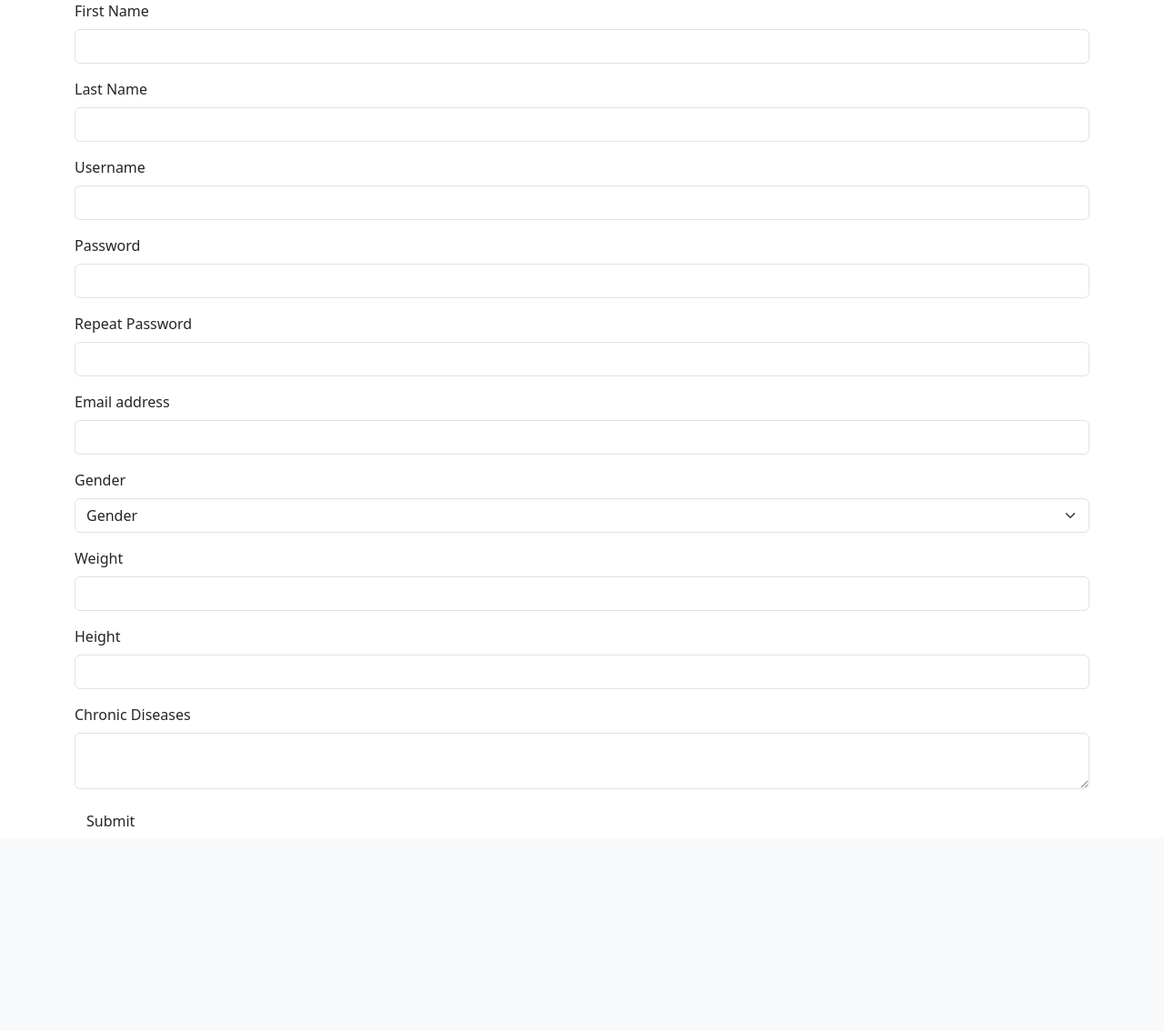
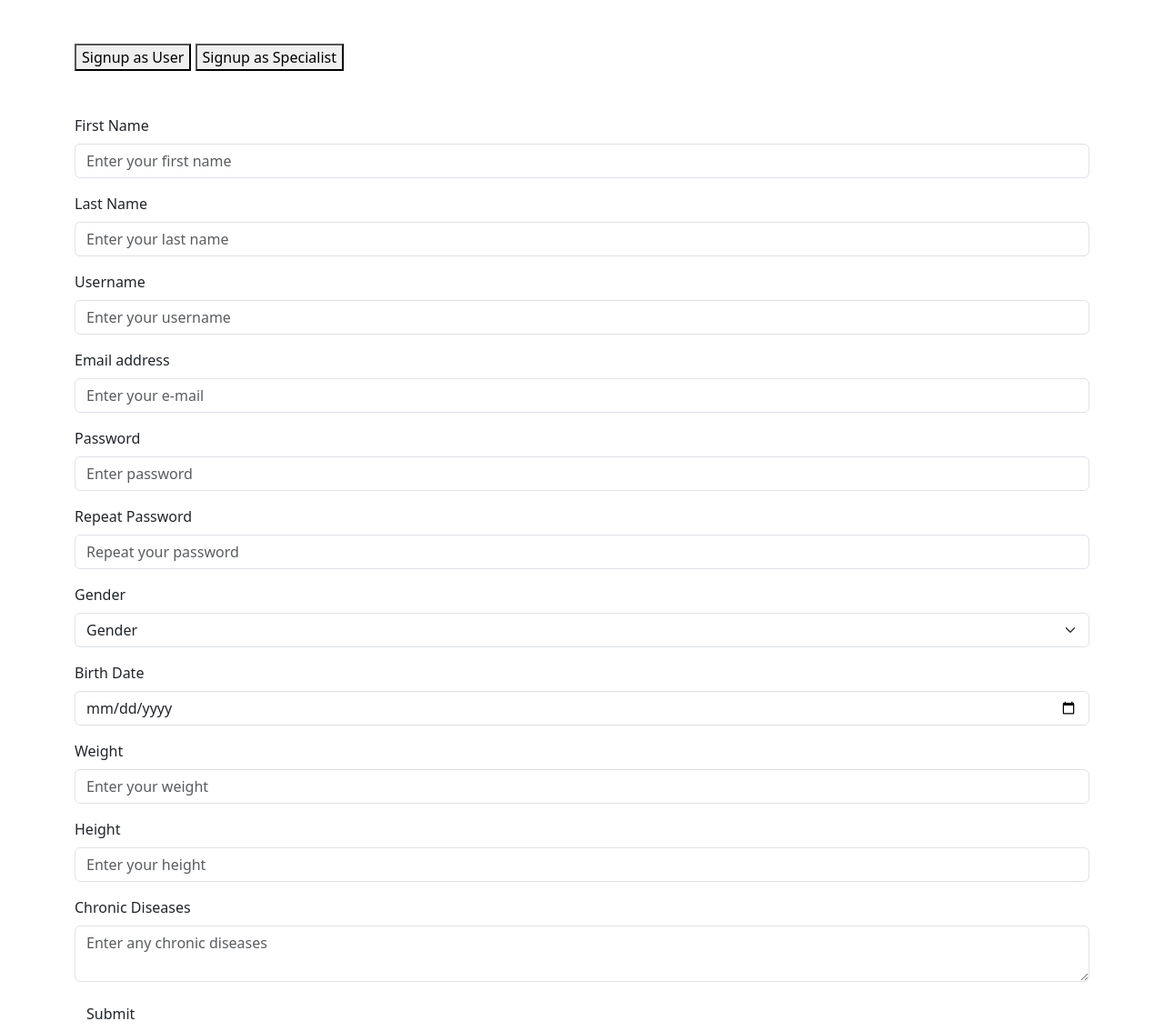
Before and after one commit to Raed-Mulla/NutriWay, a Django app: page /register/ in a window 1280 px wide. Shown: the part 56-1190 px from the top of the page at 91% size. Before the commit the page ends 965 px from the top, so only its background shows below. Run offline with Django 5.2, Linux system fonts and the light colour scheme; some libraries are stand-ins or nearby versions.

Commit message:
Login and Register pages modify - Html Nav - 2

```diff
--- a/NutriWay/accounts/templates/accounts/login.html
+++ b/NutriWay/accounts/templates/accounts/login.html
@@ -1,4 +1,5 @@
 {% extends 'core/base.html' %}
+{% block title %} Login {% endblock %}
 
 {% block content %}
 <section class="login">
@@ -12,6 +13,7 @@
         <label class="form-label">Password</label>
         <input type="password" class="form-control" name="password" required>
       </div>
+      <input type="submit" value="Submit" class="btn btn-primary">
     </form>
   </div>
 </section>
--- a/NutriWay/accounts/templates/accounts/register.html
+++ b/NutriWay/accounts/templates/accounts/register.html
@@ -1,56 +1,162 @@
 {% extends 'core/base.html' %}
-
+{% block title %} Register {% endblock %}
 {% block content %}
-<section class="register">
+<section class="register mt-5">
   <div class="container">
-
-    <form>
+    <div class="btns">
+      <button type="button" onclick="showForm('signup-user')">Signup as User</button>
+      <button type="button" onclick="showForm('signup-specialists')">Signup as Specialist</button>
+    </div>
+    <form id="signup-user" class="mt-5" action="">
       <div class="mb-3">
         <label class="form-label">First Name</label>
-        <input type="text" class="form-control" name="first_name" required>
+        <input type="text" class="form-control" name="first_name" placeholder="Enter your first name" required>
       </div>
       <div class="mb-3">
         <label class="form-label">Last Name</label>
-        <input type="text" class="form-control" name="last_name" required>
+        <input type="text" class="form-control" name="last_name" placeholder="Enter your last name" required>
       </div>
       <div class="mb-3">
         <label class="form-label">Username</label>
-        <input type="text" class="form-control" name="username" required>
+        <input type="text" class="form-control" name="username" placeholder="Enter your username" required>
+      </div>
+      <div class="mb-3">
+        <label class="form-label">Email address</label>
+        <input type="email" class="form-control" name="email" placeholder="Enter your e-mail" required>
       </div>
       <div class="mb-3">
         <label class="form-label">Password</label>
-        <input type="password" class="form-control" name="password" required>
+        <input type="password" class="form-control" name="password" placeholder="Enter password" required>
       </div>
       <div class="mb-3">
         <label class="form-label">Repeat Password</label>
-        <input type="password" class="form-control" name="repeat-password" required>
-      </div>
-      <div class="mb-3">
-        <label class="form-label">Email address</label>
-        <input type="email" class="form-control" name="email" required>
+        <input type="password" class="form-control" name="repeat-password" placeholder="Repeat your password" required>
       </div>
       <div class="mb-3">
         <label class="form-label">Gender</label>
-        <select class="form-select">
+        <select class="form-select" required>
           <option>Gender</option>
           <option value="male">Male</option>
           <option value="female">Female</option>
         </select>
       </div>
       <div class="mb-3">
+        <label class="form-label">Birth Date</label>
+        <input type="date" class="form-control" required>
+      </div>
+      <div class="mb-3">
         <label class="form-label">Weight</label>
-        <input type="number" class="form-control" name="weight" required>
+        <input type="number" class="form-control" name="weight" placeholder="Enter your weight" required>
       </div>
       <div class="mb-3">
         <label class="form-label">Height</label>
-        <input type="number" class="form-control" name="height" required>
+        <input type="number" class="form-control" name="height" placeholder="Enter your height" required>
       </div>
       <div class="mb-3">
         <label class="form-label">Chronic Diseases</label>
-        <textarea class="form-control" name="chronic-diseases"></textarea>
+        <textarea class="form-control" name="chronic-diseases" placeholder="Enter any chronic diseases"></textarea>
+      </div>
+      <input type="submit" class="btn" value="Submit">
+    </form>
+    <form id="signup-specialists" class="d-none mt-5" action="">
+      <div class="mb-3">
+        <label class="form-label">First Name</label>
+        <input type="text" class="form-control" name="first_name" placeholder="Enter your first name" required>
+      </div>
+      <div class="mb-3">
+        <label class="form-label">Last Name</label>
+        <input type="text" class="form-control" name="last_name" placeholder="Enter your last name" required>
+      </div>
+      <div class="mb-3">
+        <label class="form-label">Username</label>
+        <input type="text" class="form-control" name="username" placeholder="Enter your username" required>
+      </div>
+      <div class="mb-3">
+        <label class="form-label">Email address</label>
+        <input type="email" class="form-control" name="email" placeholder="Enter your e-mail" required>
+      </div>
+      <div class="mb-3">
+        <label class="form-label">Password</label>
+        <input type="password" class="form-control" name="password" placeholder="Enter password" required>
+      </div>
+      <div class="mb-3">
+        <label class="form-label">Repeat Password</label>
+        <input type="password" class="form-control" name="repeat-password" placeholder="Repeat your password" required>
+      </div>
+      <div class="mb-3">
+        <label class="form-label">Gender</label>
+        <select class="form-select" required>
+          <option>Gender</option>
+          <option value="male">Male</option>
+          <option value="female">Female</option>
+        </select>
+      </div>
+      <div class="mb-3">
+        <label class="form-label">Birth Date</label>
+        <input type="date" class="form-control" required>
+      </div>
+      <div class="mb-3">
+        <label class="form-label">Specialization Certificate</label>
+        <input type="file" class="form-control" required>
+      </div>
+      <div class="mb-3">
+        <div>
+          <label class="form-label">Certificates</label>
+          <button type="button" onclick="addCertificate()">Add Certificate</button>
+        </div>
+        <div id="certificates-container">
+        </div>
       </div>
       <input type="submit" class="btn" value="Submit">
     </form>
   </div>
 </section>
+<script>
+    function showForm(formId) {
+    document.getElementById('signup-user').classList.add('d-none');
+    document.getElementById('signup-specialists').classList.add('d-none');
+
+    document.getElementById(formId).classList.remove('d-none');
+  }
+  let certificateCount = 1;
+
+function addCertificate() {
+  const container = document.getElementById("certificates-container");
+
+  const newField = document.createElement("div");
+  newField.className = "certificate-item mb-3";
+
+  newField.innerHTML = `
+    <div>
+      <label class="form-label">Certificate Name ${certificateCount}</label>
+      <input type="text" class="form-control mb-2" name="certificates-name-${certificateCount}" required>
+      <input type="file" class="form-control" required>
+    </div>
+    <button type="button" class="btn mt-2" onclick="removeCertificate(this)">
+      <i class="fa-solid fa-xmark"></i>
+    </button>
+  `;
+
+  container.appendChild(newField);
+  resetCertificateLabels();
+}
+
+function removeCertificate(button) {
+  button.parentElement.remove();
+  resetCertificateLabels();
+}
+
+function resetCertificateLabels() {
+  const items = document.querySelectorAll('.certificate-item');
+  items.forEach((item, index) => {
+    const label = item.querySelector('label');
+    const input = item.querySelector('input[type="text"]');
+    label.textContent = `Certificate Name ${index + 1}`;
+    input.setAttribute('name', `certificates-name-${index + 1}`);
+  });
+  certificateCount = items.length + 1;
+}
+
+</script>
+
 {% endblock %}
--- a/NutriWay/core/templates/core/base.html
+++ b/NutriWay/core/templates/core/base.html
@@ -40,9 +40,14 @@
             </ul>
           </li> -->
         </ul>
+        <div class="mode">
+          <a href=""><i class="fa-solid fa-sun"></i></a>
+          <a href=""><i class="fa-solid fa-moon"></i></a>
+        </div>
         <div class="account">
           <a href="#"><i class="fa-solid fa-circle-user"></i></a>
         </div>
+
       </div>
     </div>
   </nav>
```
Also changed, not shown: NutriWay/core/static/css/main.css (line endings or trailing spaces).
